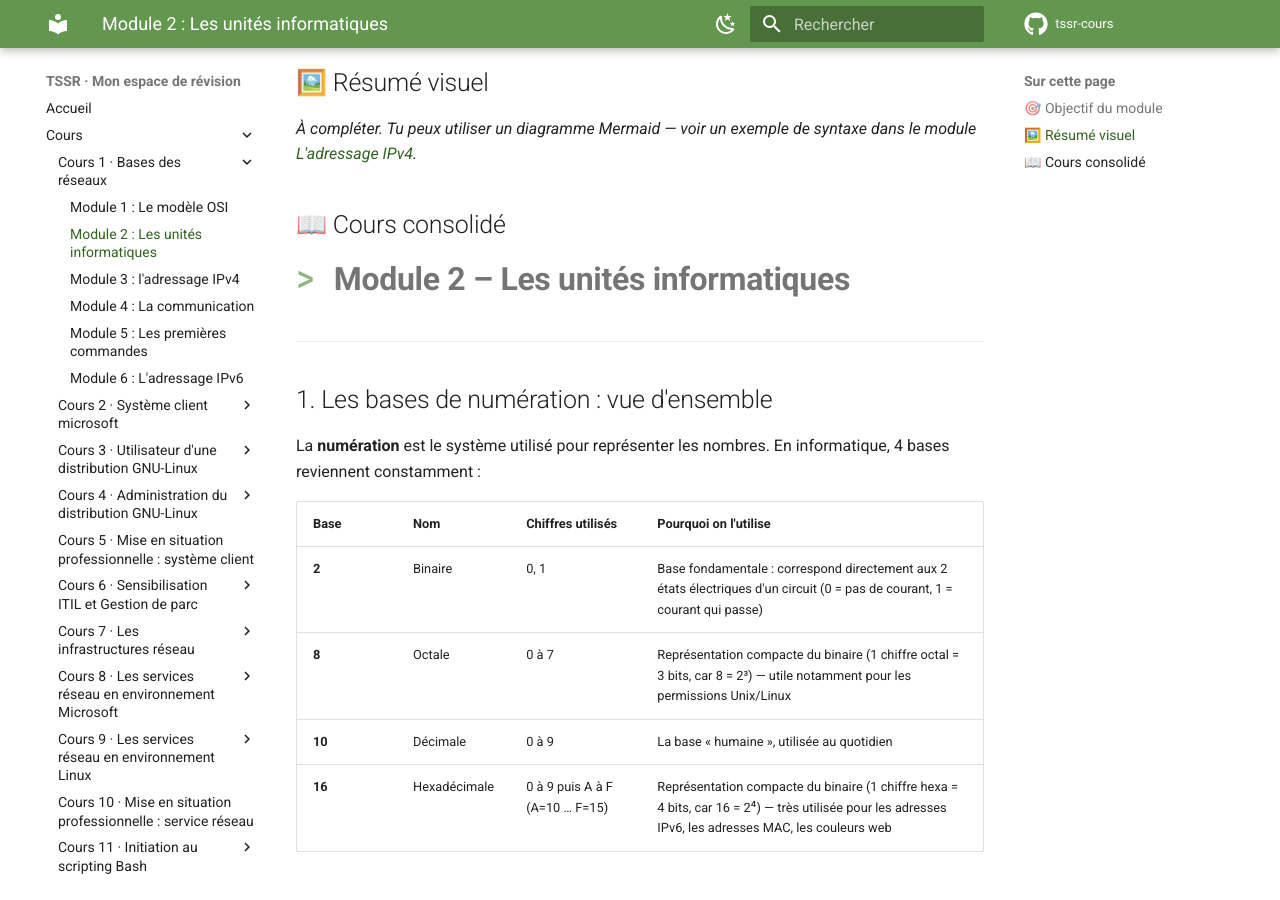
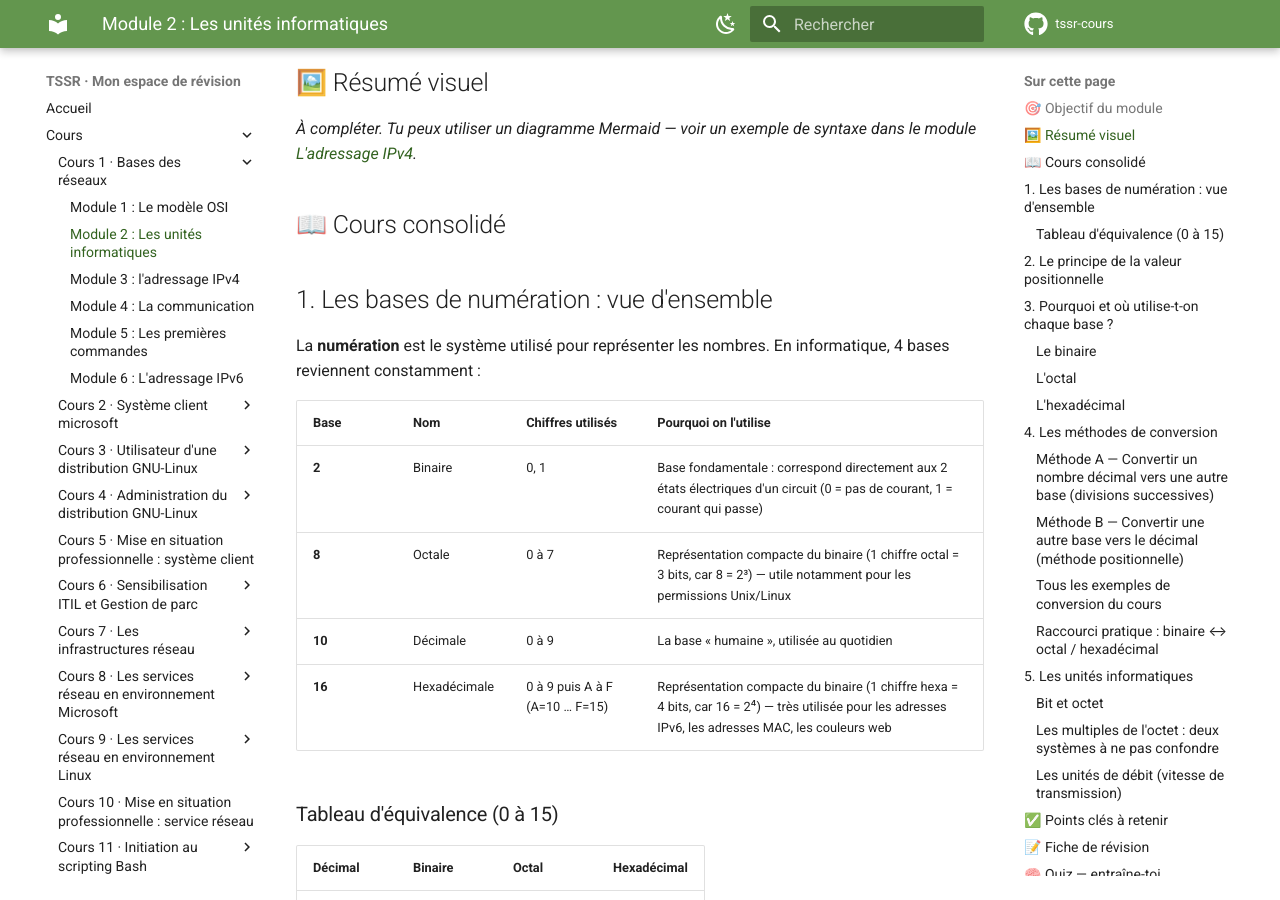
Before and after one commit to Kass-19/tssr-cours, an MkDocs documentation site: the page built from docs/cours/cours-01-bases-des-reseaux/module-2-les-unites-informatiques/index.md, in a window 1280 px wide and 900 px high, scrolled down 559 px. Built offline with MkDocs 1.6.1 and Material for MkDocs 9.7.7, drawn with Linux system fonts in a browser that asks for light colours; comment, search, counter and statistics services are not loaded.

Commit message:
Update index.md

```diff
--- a/docs/cours/cours-01-bases-des-reseaux/module-2-les-unites-informatiques/index.md
+++ b/docs/cours/cours-01-bases-des-reseaux/module-2-les-unites-informatiques/index.md
@@ -14,9 +14,6 @@ Ce module présente les systèmes de numération utilisés en informatique (bina
 _À compléter. Tu peux utiliser un diagramme Mermaid — voir un exemple de syntaxe dans le module [L'adressage IPv4](../../cours-01-bases-des-reseaux/module-3-l-adressage-ipv4/index.md)._
 
 ## 📖 Cours consolidé
-
-# Module 2 – Les unités informatiques
----
 
 ## 1. Les bases de numération : vue d'ensemble
 
```
